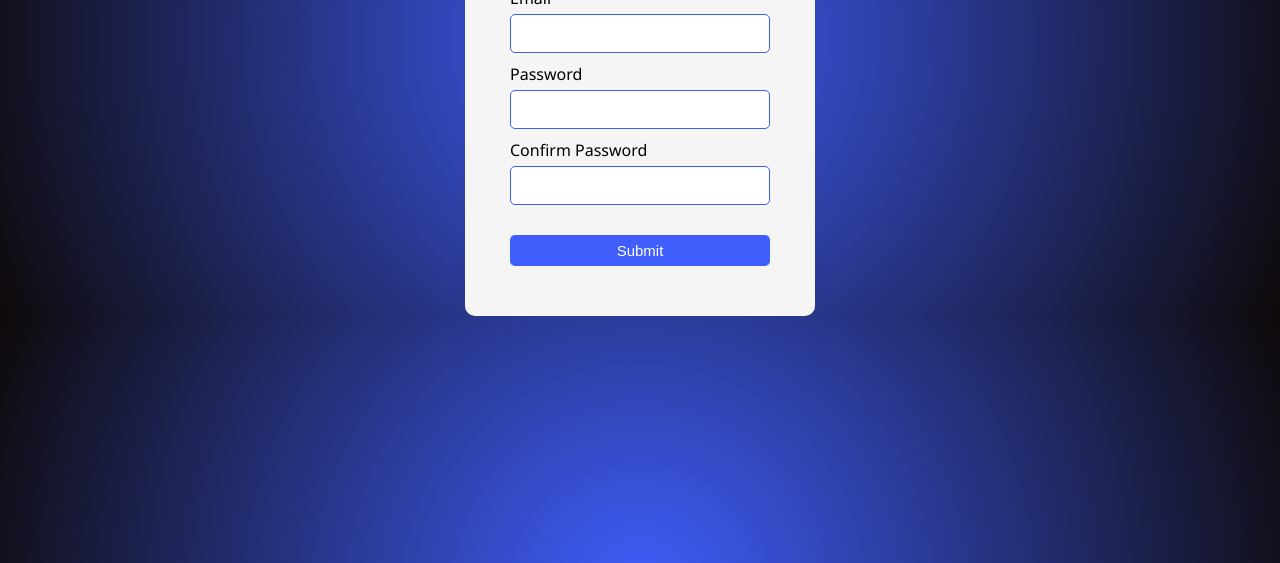
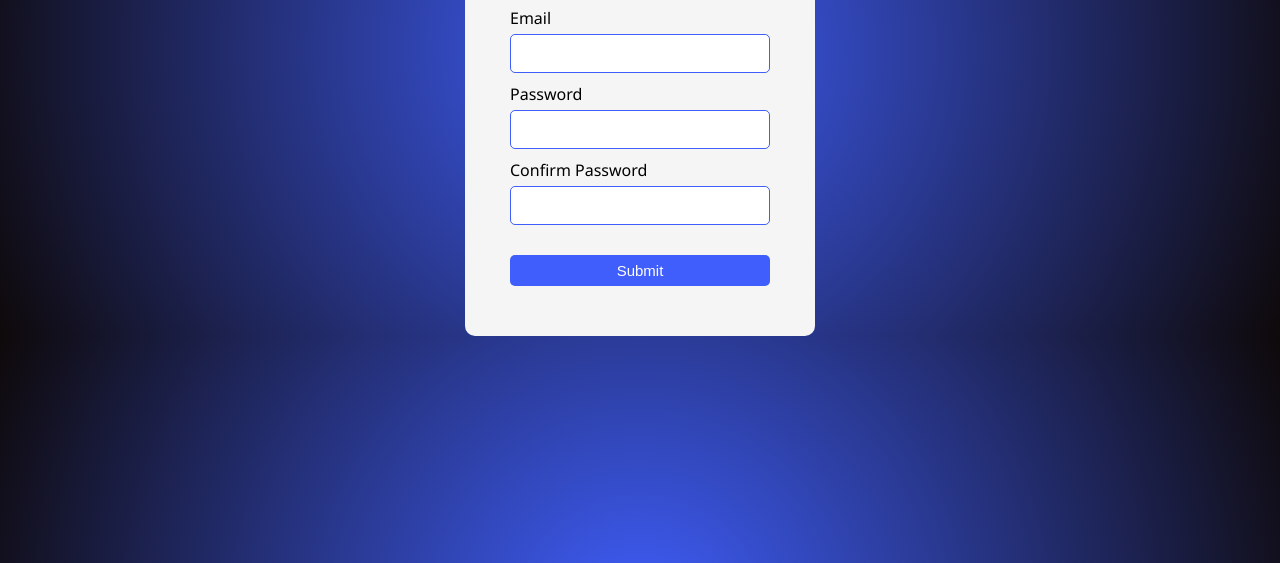
Before and after one commit to Mathan495/Login-Page, a plain HTML site: page index.html in a window 1280 px wide. Shown: the part 237-800 px from the top of the page. Drawn offline with Linux system fonts and the light colour scheme.

Commit message:
Refactor registration form in index.html
Updated the registration form layout and styles.

```diff
--- a/index.html
+++ b/index.html
@@ -31,7 +31,7 @@
             padding: 30px;
             border-radius: 10px;
             width: 350px;
-            margin: 70px 0 auto;
+            margin: 90px 0 auto;
         }
         @media all and (max-width: 500px){
             .container{
@@ -192,4 +192,5 @@
         labelelem.classList.add("correct")
     }
 </script> -->
+
 </html>
```
